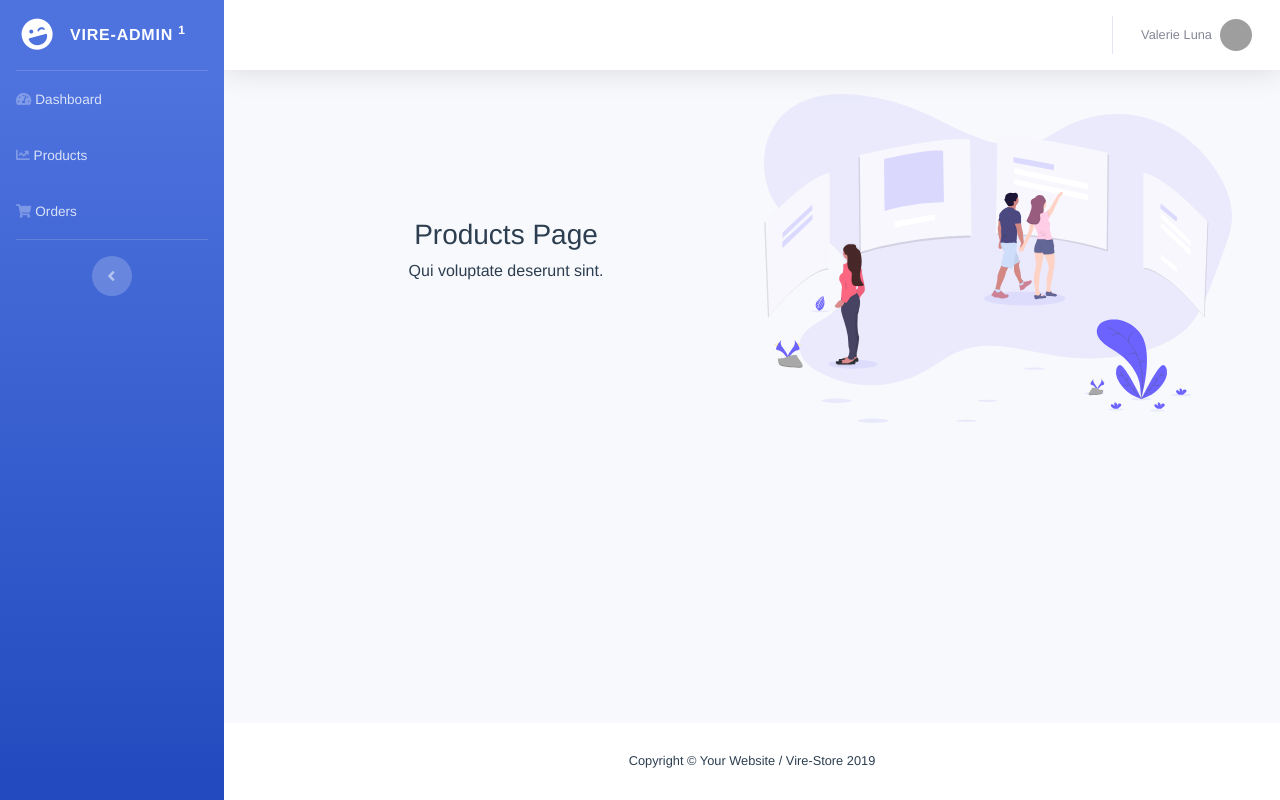
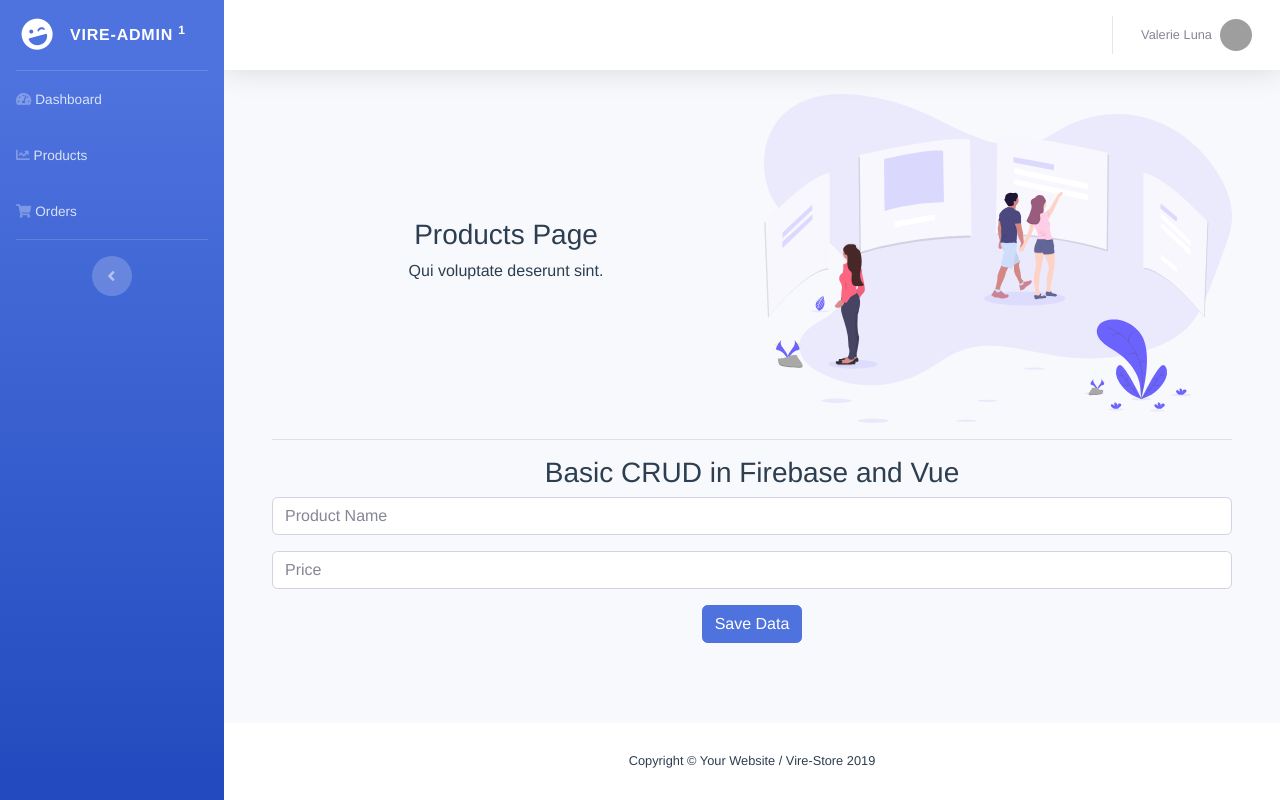
Before and after one commit to carlosProgrammer/vire-store, a Vue app: page /admin/products in a window 1280 px wide. Built offline with nearby package versions, Linux system fonts and the light colour scheme; no server answers; sample sign-in values are in the browser's storage; grey boxes are pictures that could not be loaded.

Commit message:
CRUD stage 1 -> Create Product and store it on DB

```diff
--- a/src/components/Login.vue
+++ b/src/components/Login.vue
@@ -107,6 +107,7 @@ export default {
                             console.log(error);
                     });
       },
+
   	register(){
 	fbase.auth().createUserWithEmailAndPassword(this.email, this.password)
 	.then((user) => {
--- a/src/firebase.js
+++ b/src/firebase.js
@@ -1,4 +1,5 @@
 import firebase from 'firebase';
+require("firebase/firestore");
 
 var firebaseConfig = {
     apiKey: "AIzaSyBvnTtEsJb-yJTA-eI0KjaGMFlQ54v6tqg",
@@ -11,4 +12,7 @@ var firebaseConfig = {
   };
 
   // Initialize Firebase
-  export const fbase = firebase.initializeApp(firebaseConfig);
+  const fbase = firebase.initializeApp(firebaseConfig);
+  const fstore = firebase.firestore();
+
+  export {fbase, fstore}
--- a/src/views/Admin.vue
+++ b/src/views/Admin.vue
@@ -140,8 +140,6 @@
 import Hero from "@/components/Hero.vue";
 import {fbase} from "../firebase";
 
-
-
 export default {
   name: "admin",
   components: {
--- a/src/views/Products.vue
+++ b/src/views/Products.vue
@@ -12,15 +12,59 @@
           </div>
         </div>
       </div>
+      <hr>
+
+      <h3>Basic CRUD in Firebase and Vue</h3>
+      <div class="product-test">
+        <div class="form-group">
+          <input type="text" placeholder="Product Name" v-model="product.name" class="form-control">
+        </div>
+        <div class="form-group">
+          <input type="text" placeholder="Price" v-model="product.price" class="form-control">
+        </div>
+        <div class="form-group">
+          <button @click="saveData" class="btn btn-primary">Save Data</button>
+        </div>
+      </div>
 		</div>
 			</div>
 </template>
 
 <script>
+import {fbase, fstore} from '../firebase';
 export default {
 	name: "Products",
 	props: {
 		msg: String
-	}
+	},
+
+  data(){
+    return {
+      product: {
+      name:null,
+      price:null
+      }
+
+    }
+  },
+
+  methods:{
+    saveData(){
+
+      fstore.collection("products").add(this.product)
+      .then((docRef) => {
+        console.log("Document written with Id: ", docRef.id);
+        this.reset();
+      })
+      .catch((error) => {
+        console.error("Error adding document: ", error);
+      });
+
+    },
+
+    reset(){
+      Object.assign(this.$data, this.$options.data.apply(this));
+    }
+  }
 };
 </script>
```
